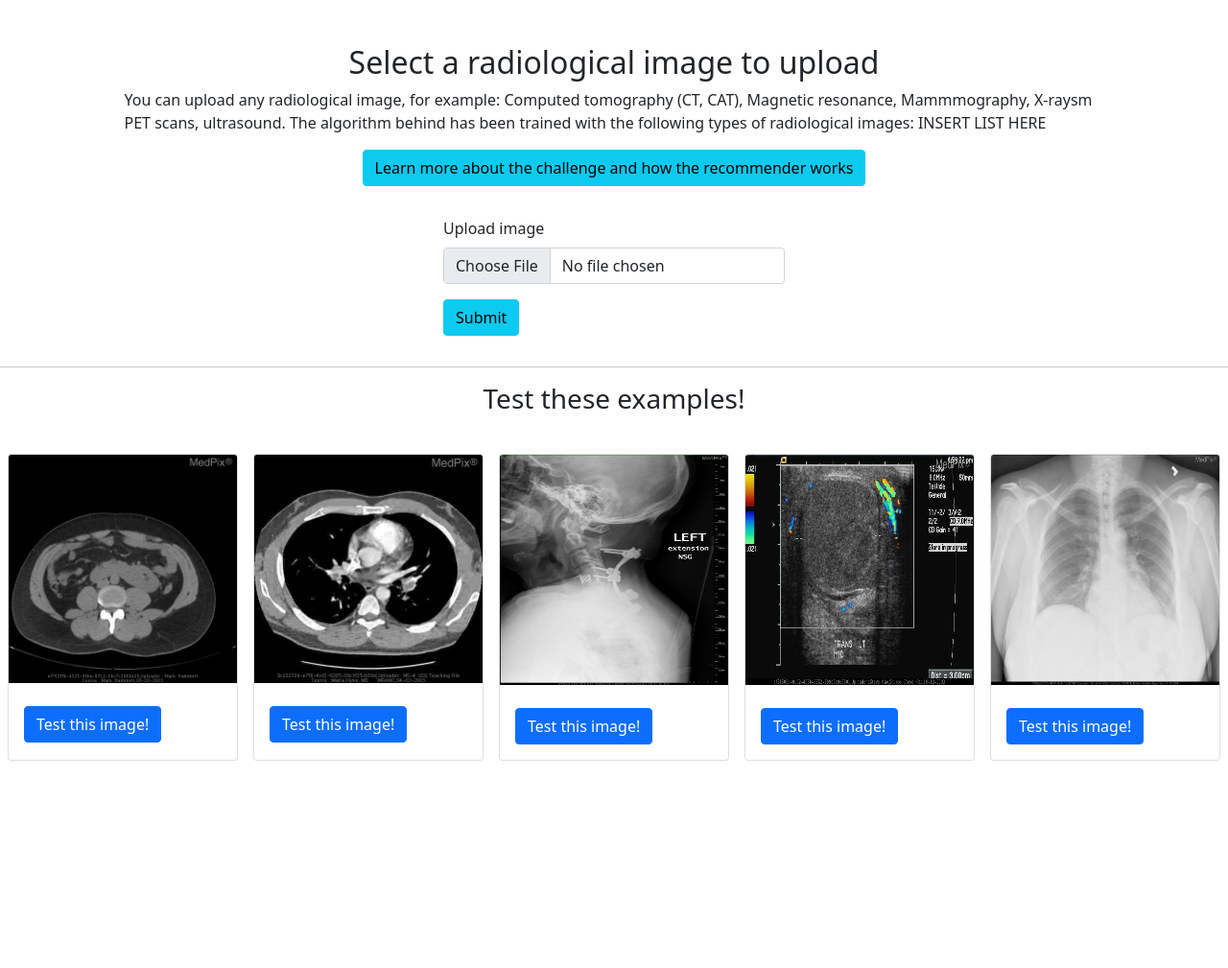
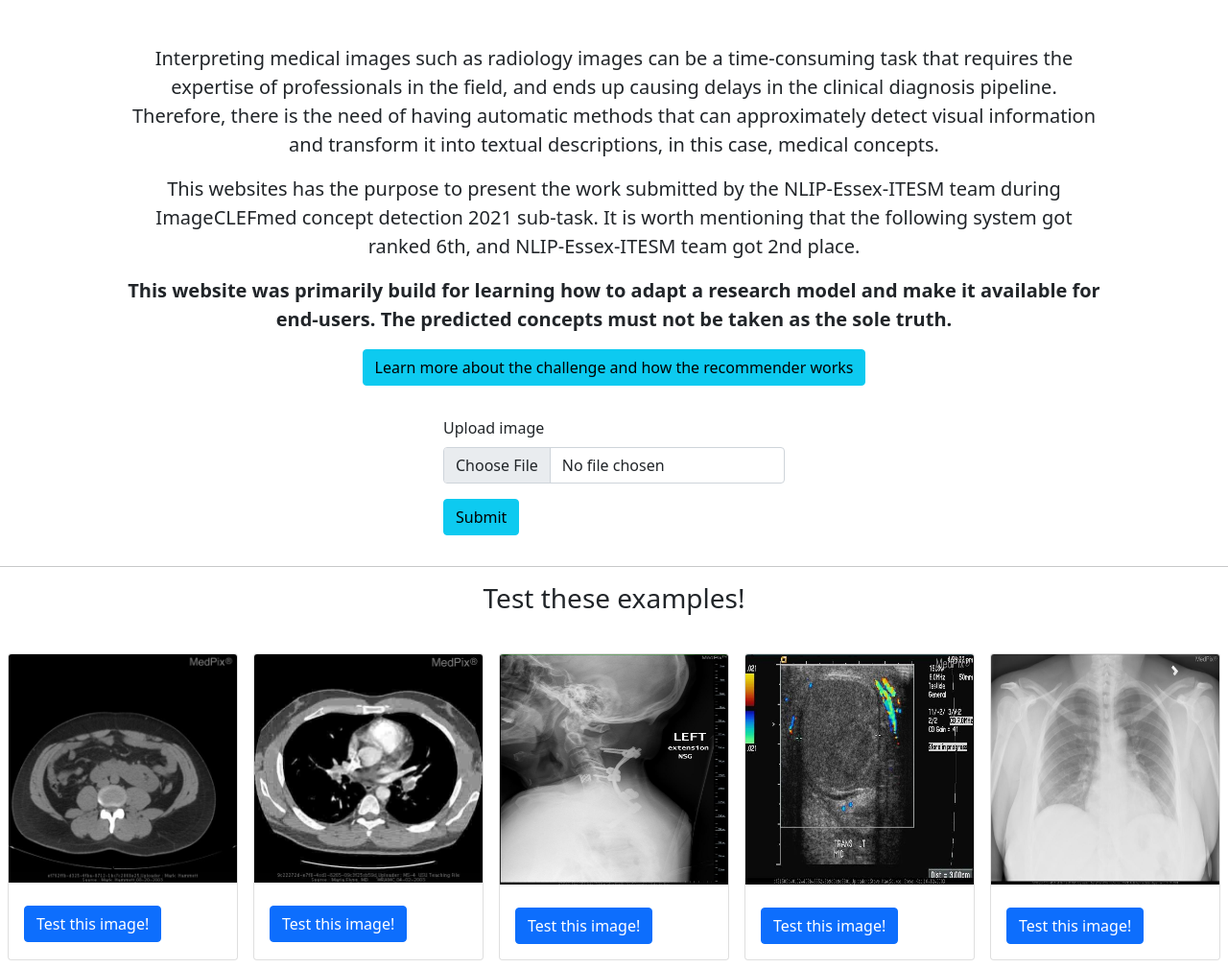
Before and after one commit to fjpa121197/imageclef-flask-app, a Flask app: page / in a window 1280 px wide. Shown: the part 50-1059 px from the top of the page at 96% size. Before the commit the page ends 843 px from the top, so only its background shows below. Run offline with Flask 2, Linux system fonts and the light colour scheme; parts of the project's set-up code (start-up, migrations or seed data) failed here and were passed over.

Commit message:
advance in the completion of the home.html fixed text

```diff
--- a/templates/home.html
+++ b/templates/home.html
@@ -4,11 +4,26 @@
     <div class="container pt-5 mt-5">
         <div class="row justify-content-center">
             <div class="col-11">
-                <h2 class="text-center">Select a radiological image to upload</h2>
-                <p>
-                    You can upload any radiological image, for example: Computed tomography (CT, CAT), Magnetic resonance,
-                    Mammmography, X-raysm PET scans, ultrasound. The algorithm behind has been trained with the following
-                    types of radiological images: INSERT LIST HERE
+                <!-- <h2 class="text-center">Feel free to upload any radiology image </h2> -->
+                <p style="font-size: 20px; text-align: center;">
+                    Interpreting medical images such as radiology images can be a time-consuming task that requires
+                    the expertise of professionals in the field, and ends up causing delays in the clinical diagnosis
+                    pipeline. Therefore, there is the need of having automatic methods that can approximately detect visual
+                    information and transform it into textual descriptions, in this case, medical concepts.
+
+                </p>
+                <p style="font-size: 20px; text-align: center;">
+                    This websites has the purpose to present the work submitted by the NLIP-Essex-ITESM team
+                    during ImageCLEFmed concept detection 2021 sub-task. It is worth mentioning that the following system
+                    got ranked 6th, and NLIP-Essex-ITESM team got 2nd place.
+
+                <p style="font-size: 20px; text-align: center;">
+                    <b> This website was primarily build for learning
+                        how to adapt a research model and make it available for end-users. The predicted concepts must not be taken
+                        as the sole truth.
+                    </b>
+                </p>
+
                 </p>
                 <p class="text-center">
                     <a href="{{url_for('challenge_description') }}" class="btn btn-info">Learn more about the challenge and how the recommender works</a>
```
